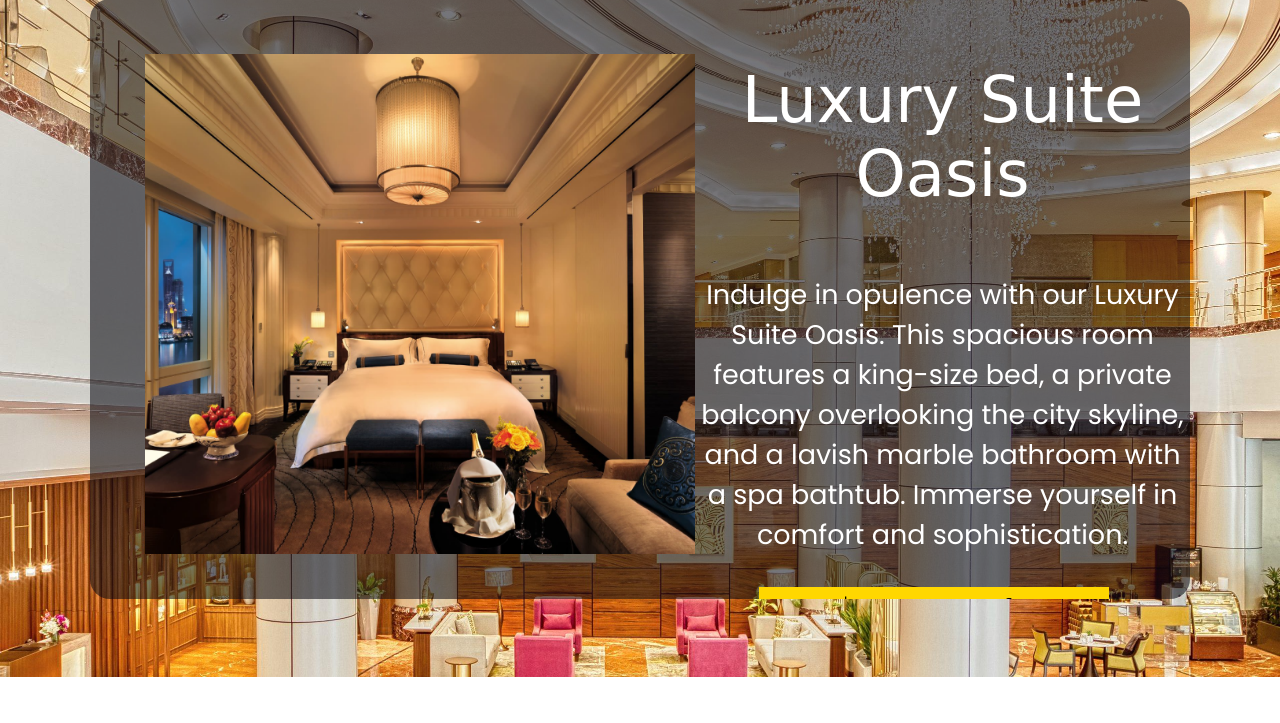
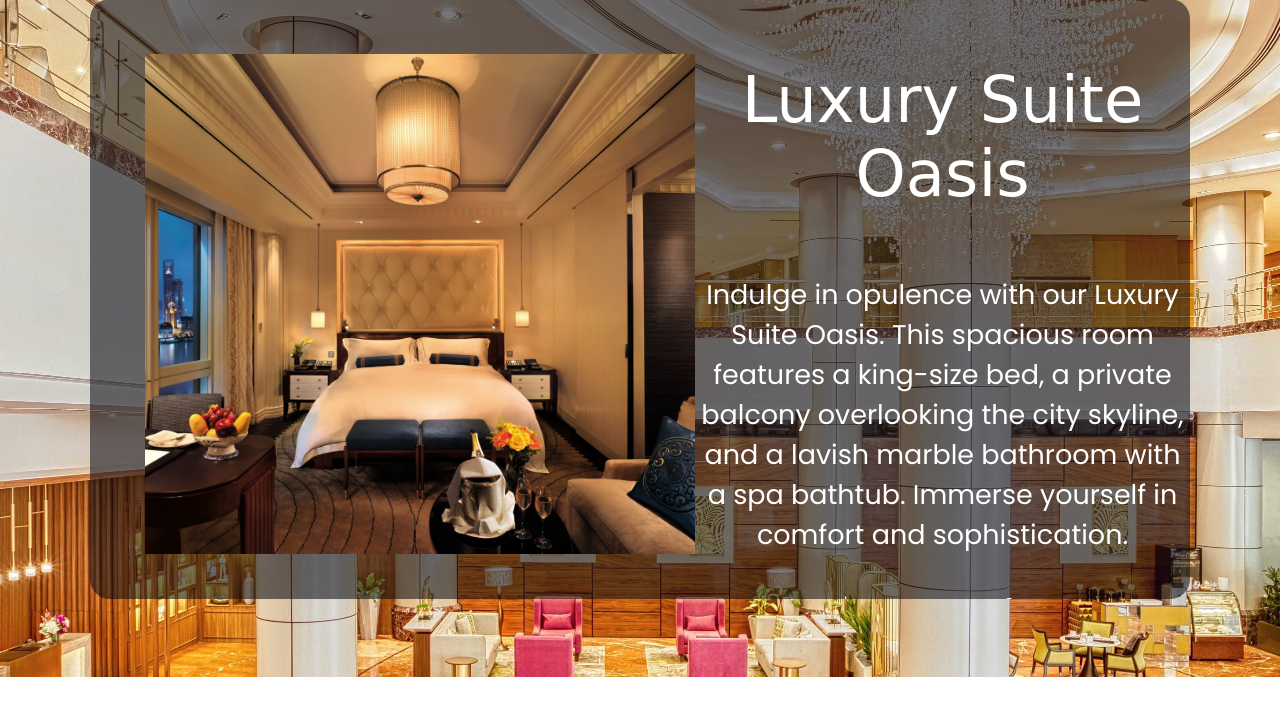
Before and after one commit to KylaKurstienAquino/my_flask_project, a Flask app: page /room1 in a window 1280 px wide. Shown: the part 77-800 px from the top of the page. Run offline with Flask 3, Linux system fonts and the light colour scheme; some web fonts are replaced.

Commit message:
last minute changes

```diff
--- a/SSLForm.py
+++ b/SSLForm.py
@@ -107,6 +107,7 @@
             first_name = request.form['fnames']
             last_name = request.form['lnames']
             email = request.form['mailes']
+
             phone_number = request.form['numbers']
             address = request.form['addre']
             city = request.form['cits']
--- a/static/css/ViewRoom1.css
+++ b/static/css/ViewRoom1.css
@@ -85,7 +85,7 @@
     float:none;
     Width: 350px;
     Height: 50px;
-    background-color: gold;
+    color: white;
     margin-left: 13%;
 
 }
--- a/static/css/ViewRoom2.css
+++ b/static/css/ViewRoom2.css
@@ -85,7 +85,7 @@
     float:none;
     Width: 350px;
     Height: 50px;
-    background-color: gold;
+    color: white;
     margin-left: 13%;
 
 }
--- a/static/css/ViewRoom3.css
+++ b/static/css/ViewRoom3.css
@@ -85,7 +85,7 @@
     float:none;
     Width: 350px;
     Height: 50px;
-    background-color: gold;
+    color: white;
     margin-left: 13%;
 
 }
--- a/static/css/contact.css
+++ b/static/css/contact.css
@@ -28,7 +28,10 @@
     justify-content: center;
     align-items: center;
 }
-
+a {
+    margin-left: 5%;
+    font-size: 200%;
+}
 h1 {
     text-align: center;
 }
--- a/static/css/elechome.css
+++ b/static/css/elechome.css
@@ -38,7 +38,7 @@
     justify-content: flex-end;
     align-items: center;
     gap: 20px;
-    width: 525px;
+    width: 50%;
     justify-content: space-between;
 }
 nav a{
--- a/static/js/SSLform.js
+++ b/static/js/SSLform.js
@@ -7,7 +7,7 @@
 }
 
 function closeform() {
-    bookform.style.display = 'none';
+    bookform.style.display = 'block';
 }
 
 bookform.addEventListener('click', openform);
--- a/templates/contact.html
+++ b/templates/contact.html
@@ -9,6 +9,8 @@
 </head>
 
 <body>
+    <a href="javascript:history.back()" class="back-arrow">&#8592;</a>
+
     <div class="main">
         <form name="contactf" method="POST" style="width:75%;height:auto;">
             <img src="{{url_for('static',filename='img/wdf.png')}}" style="width:100%">
```
